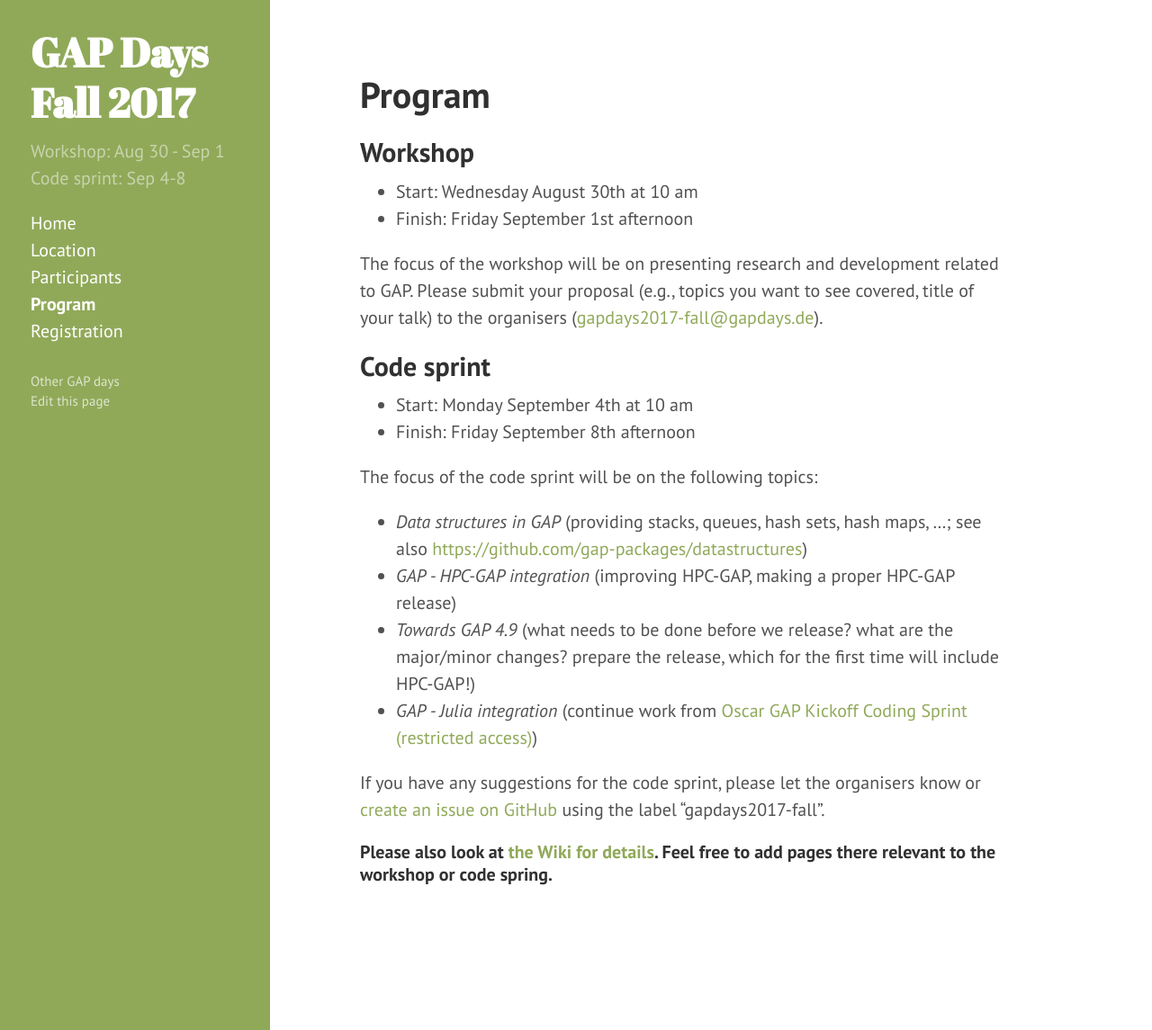
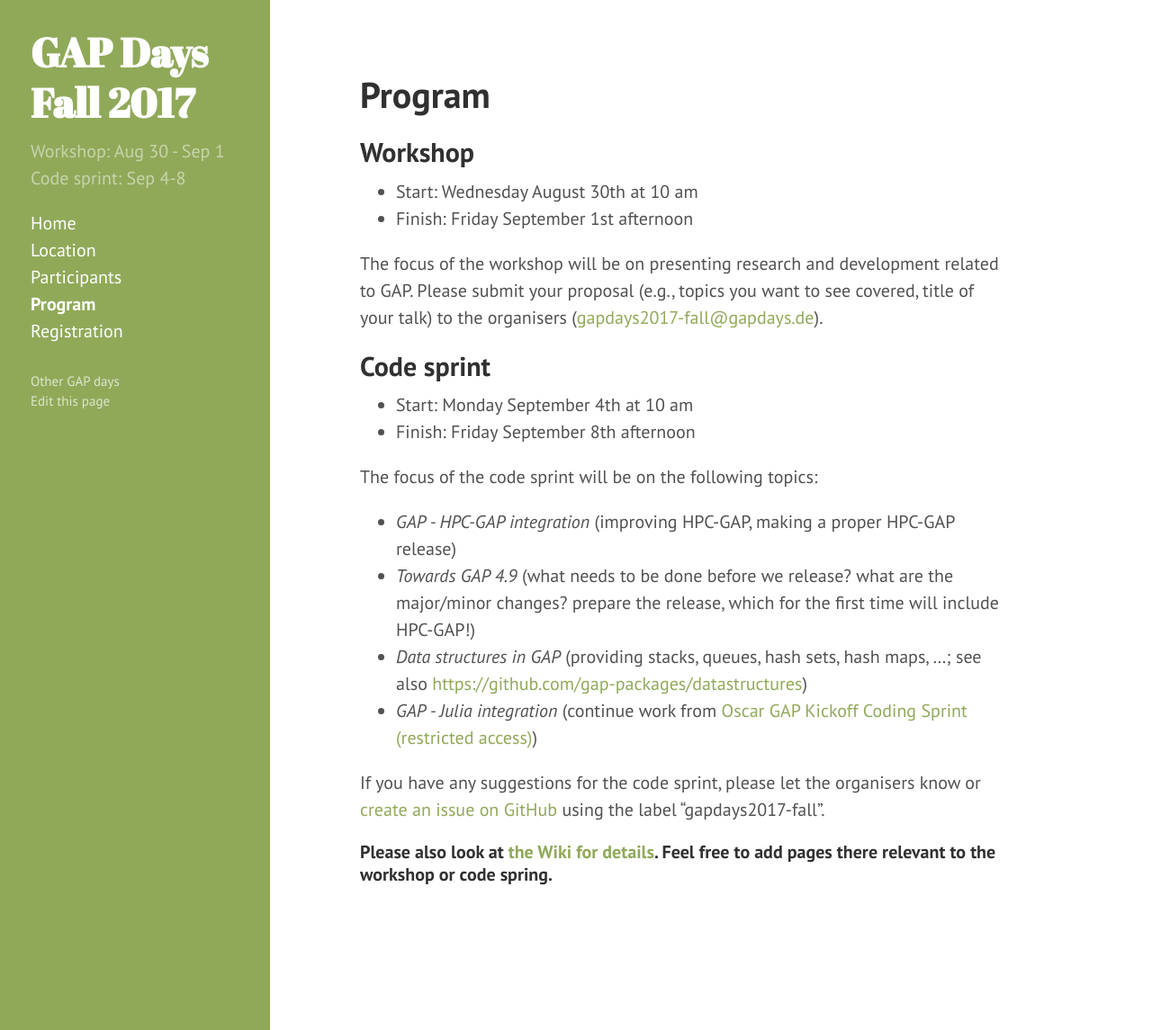
Before and after one commit to lbfm-rwth/gap-in-algebraic-research-2018, a Jekyll site: the page built from program.md, in a window 1280 px wide and 1145 px high. Shown: the whole window at 90% size. Built offline with Jekyll 4.4.1, drawn with Linux system fonts in a browser that asks for light colours.

Commit message:
reorder topics

```diff
--- a/program.md
+++ b/program.md
@@ -16,9 +16,9 @@ The focus of the workshop will be on presenting research and development related
 
 The focus of the code sprint will be on the following topics:
 
-* _Data structures in GAP_ (providing stacks, queues, hash sets, hash maps, ...; see also <https://github.com/gap-packages/datastructures>)
 * _GAP - HPC-GAP integration_ (improving HPC-GAP, making a proper HPC-GAP release)
 * _Towards GAP 4.9_ (what needs to be done before we release? what are the major/minor changes? prepare the release, which for the first time will include HPC-GAP!)
+* _Data structures in GAP_ (providing stacks, queues, hash sets, hash maps, ...; see also <https://github.com/gap-packages/datastructures>)
 * _GAP - Julia integration_ (continue work from [Oscar GAP Kickoff Coding Sprint (restricted access)](https://github.com/oscar-system/OSCAR/wiki/Oscar-GAP-Kickoff-Coding-Sprint))
 
 If you have any suggestions for the code sprint, please let the organisers know or [create an issue on GitHub](https://github.com/gap-system/gap/issues) using the label "gapdays2017-fall".
```
